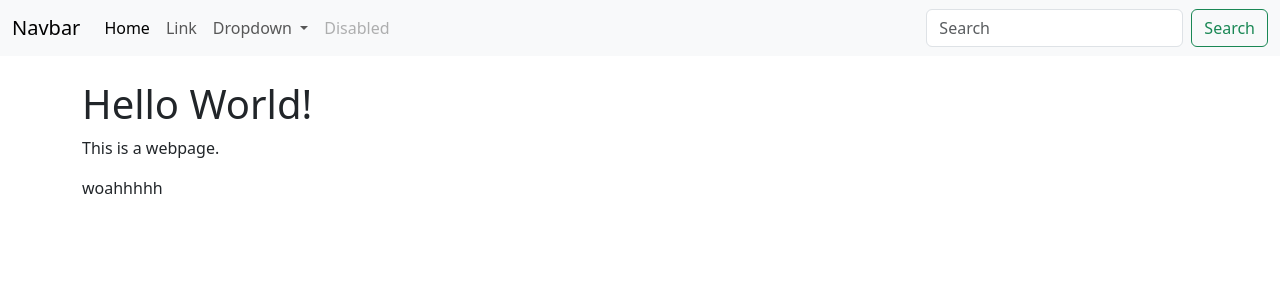
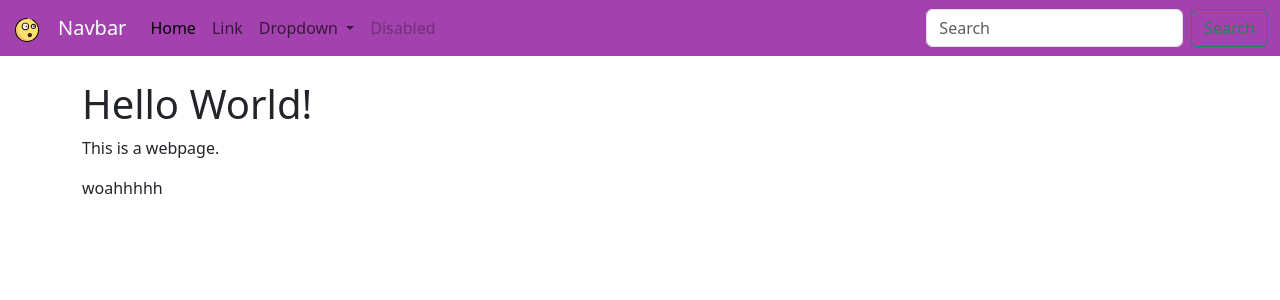
Before and after one commit to davki54321/flask_codemy, a Flask app: page / in a window 1280 px wide. Shown: the top 300 px of the page. Run offline with Flask 2, Linux system fonts and the light colour scheme.

Commit message:
navbar color

```diff
--- /dev/null
+++ b/static/styles.css
@@ -0,0 +1,7 @@
+.nav-bg {
+    background-color: #A342AE;
+}
+
+.nav-text {
+    color: white;
+}
--- a/templates/base.html
+++ b/templates/base.html
@@ -5,6 +5,7 @@
         <meta name="viewport" content="width=device-width, initial-scale=1">
         <title>Flasker</title>
         <link href="https://cdn.jsdelivr.net/npm/bootstrap@5.3.0-alpha1/dist/css/bootstrap.min.css" rel="stylesheet" integrity="sha384-GLhlTQ8iRABdZLl6O3oVMWSktQOp6b7In1Zl3/Jr59b6EGGoI1aFkw7cmDA6j6gD" crossorigin="anonymous">
+        <link rel="stylesheet" href="/static/styles.css">
     </head>
     <body>
         {% include 'navbar.html'%}
--- a/templates/navbar.html
+++ b/templates/navbar.html
@@ -1,6 +1,10 @@
-<nav class="navbar navbar-expand-lg bg-body-tertiary">
+
+<nav class="navbar navbar-expand-lg nav-bg">
     <div class="container-fluid">
-      <a class="navbar-brand" href="#">Navbar</a>
+        <a class="navbar-brand" href="#">
+            <img src="\static\shock-svgrepo-com.svg" alt="shock emoji" width="30" height="24">
+        </a>
+      <a class="navbar-brand nav-text" href="#">Navbar</a>
       <button class="navbar-toggler" type="button" data-bs-toggle="collapse" data-bs-target="#navbarSupportedContent" aria-controls="navbarSupportedContent" aria-expanded="false" aria-label="Toggle navigation">
         <span class="navbar-toggler-icon"></span>
       </button>
```
Also changed, not shown: static/shock-svgrepo-com.svg (added).
